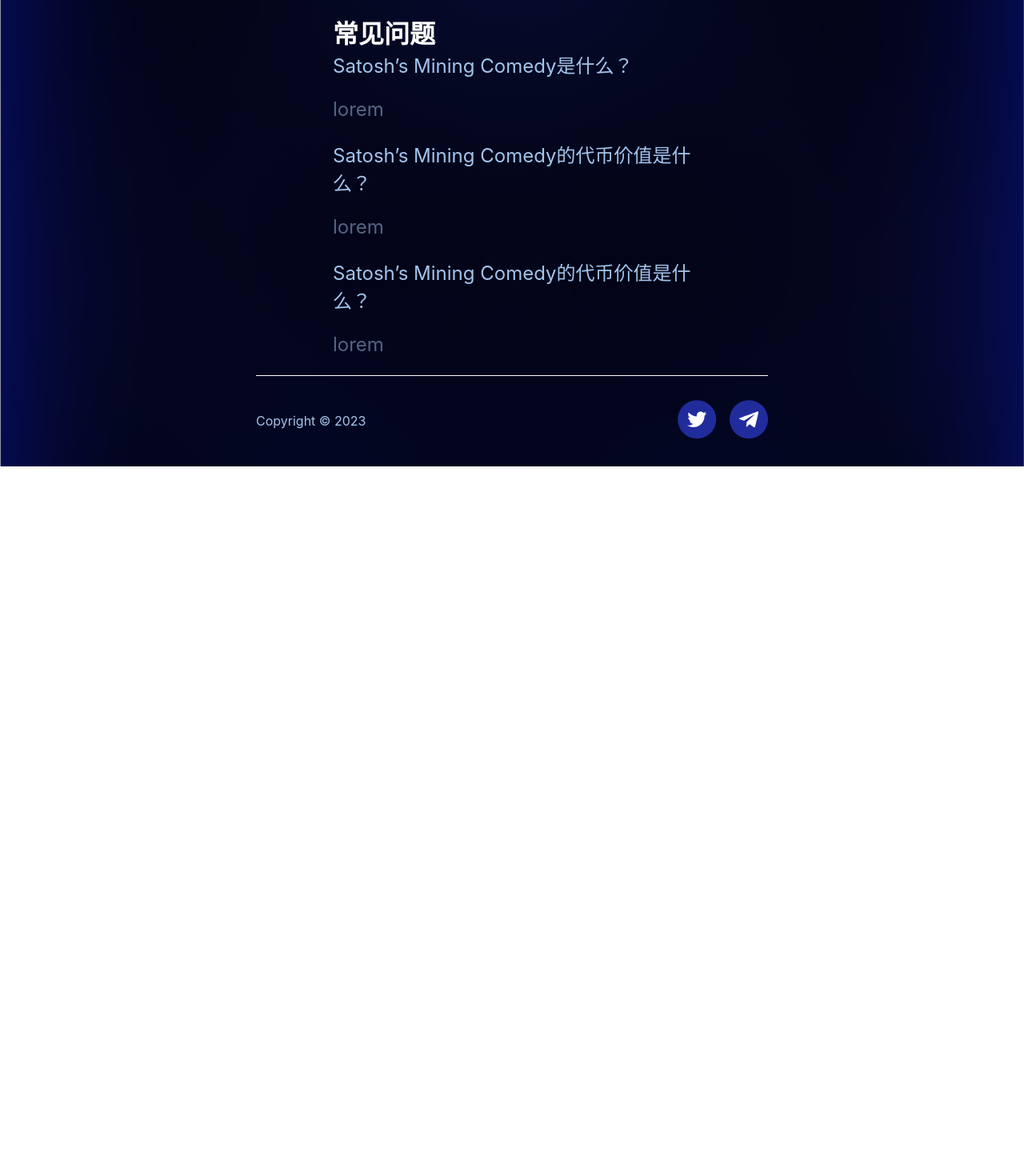
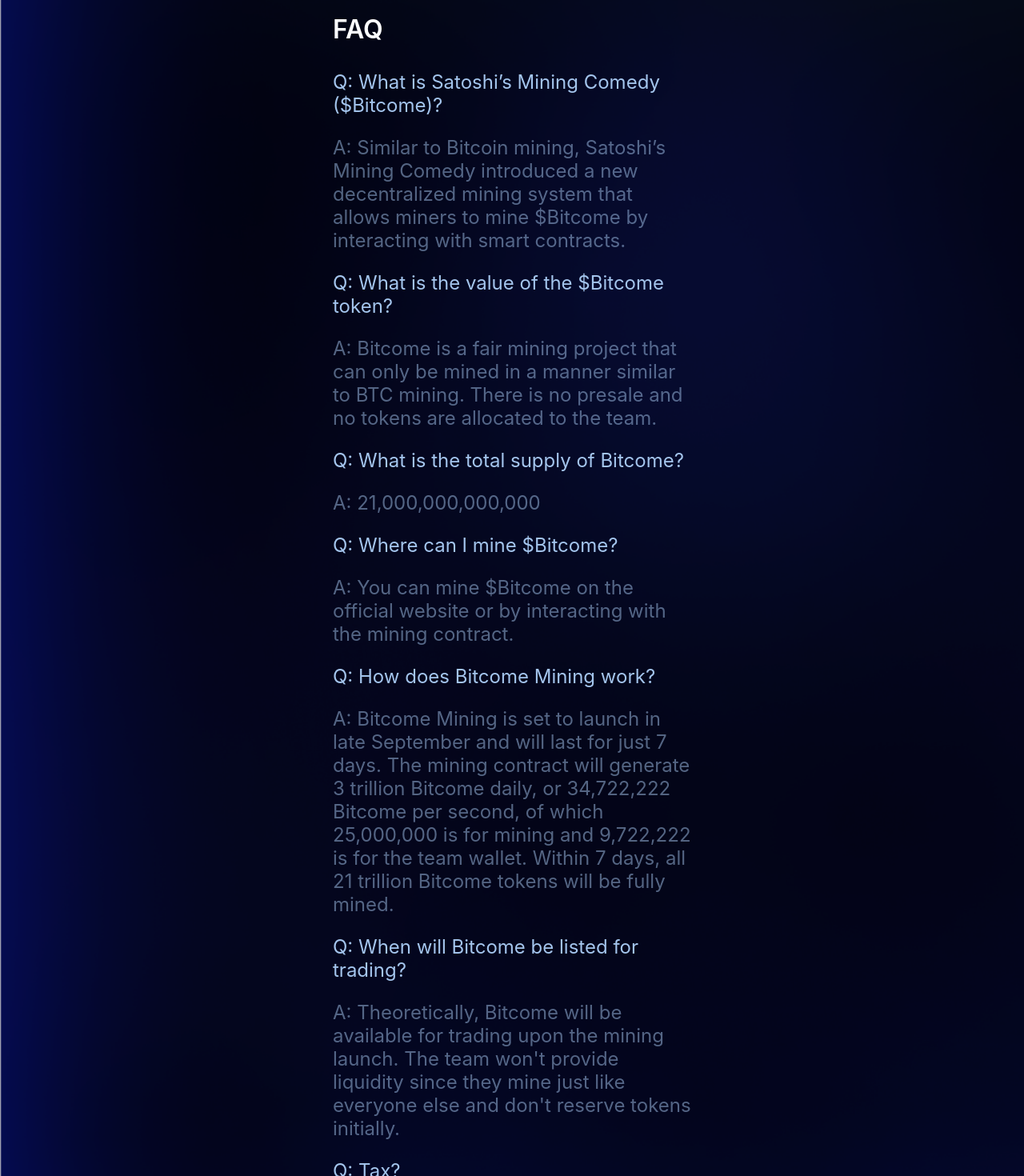
Before and after one commit to centerYue/SatoshisMiningComedy, a React (Create React App) app: page / in a window 1280 px wide. Shown: the part 1500-2970 px from the top of the page at 80% size. Before the commit the page ends 2083 px from the top, so only its background shows below. Built offline with nearby package versions, Linux system fonts and the light colour scheme.

Commit message:
update faq

```diff
--- a/src/Views/Home/Home.module.scss
+++ b/src/Views/Home/Home.module.scss
@@ -111,6 +111,7 @@
         color: #fff;
         font-size: 32px;
         font-weight: 600;
+        margin-bottom: 2rem;
       }
       .faqWrapper {
         > h2 {
--- a/src/Views/Home/Home.tsx
+++ b/src/Views/Home/Home.tsx
@@ -9,16 +9,45 @@ import { formatNumber } from "../../Utils/utils";
 import styles from "./Home.module.scss";
 
 const faqList = [
-  { id: "1", question: "Satosh’s Mining Comedy是什么？", answer: "lorem" },
+  {
+    id: "1",
+    question: "What is Satoshi’s Mining Comedy ($Bitcome)?",
+    answer:
+      "Similar to Bitcoin mining, Satoshi’s Mining Comedy introduced a new decentralized mining system that allows miners to mine $Bitcome by interacting with smart contracts.",
+  },
   {
     id: "2",
-    question: "Satosh’s Mining Comedy的代币价值是什么？",
-    answer: "lorem",
+    question: "What is the value of the $Bitcome token?",
+    answer:
+      "Bitcome is a fair mining project that can only be mined in a manner similar to BTC mining. There is no presale and no tokens are allocated to the team.",
   },
   {
     id: "3",
-    question: "Satosh’s Mining Comedy的代币价值是什么？",
-    answer: "lorem",
+    question: "What is the total supply of Bitcome?",
+    answer: "21,000,000,000,000",
+  },
+  {
+    id: "4",
+    question: "Where can I mine $Bitcome?",
+    answer:
+      "You can mine $Bitcome on the official website or by interacting with the mining contract.",
+  },
+  {
+    id: "5",
+    question: "How does Bitcome Mining work?",
+    answer:
+      "Bitcome Mining is set to launch in late September and will last for just 7 days. The mining contract will generate 3 trillion Bitcome daily, or 34,722,222 Bitcome per second, of which 25,000,000 is for mining and 9,722,222 is for the team wallet. Within 7 days, all 21 trillion Bitcome tokens will be fully mined.",
+  },
+  {
+    id: "6",
+    question: "When will Bitcome be listed for trading?",
+    answer:
+      "Theoretically, Bitcome will be available for trading upon the mining launch. The team won't provide liquidity since they mine just like everyone else and don't reserve tokens initially.",
+  },
+  {
+    id: "7",
+    question: "Tax?",
+    answer: "3% for marketing, 3% for dividends, and 3% for LP.",
   },
 ];
 
@@ -106,11 +135,11 @@ const Home = () => {
         </section>
 
         <section className={styles.FAQ}>
-          <h1>常见问题</h1>
+          <h1>FAQ</h1>
           {faqList.map((item) => (
             <div key={item.id} className={styles.faqWrapper}>
-              <h2>{item.question}</h2>
-              <p>{item.answer}</p>
+              <h2>Q: {item.question}</h2>
+              <p>A: {item.answer}</p>
             </div>
           ))}
         </section>
```
